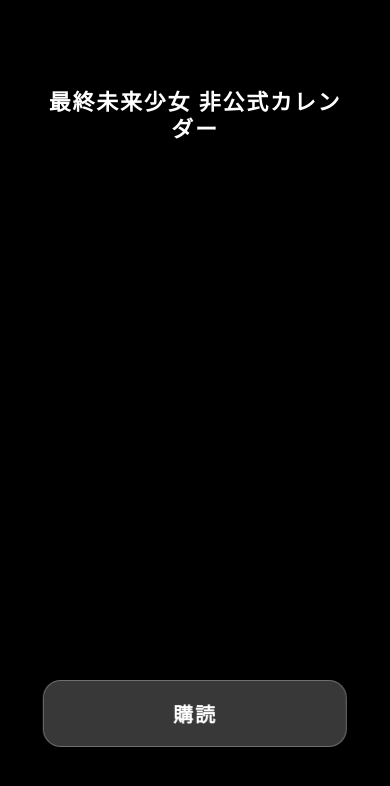
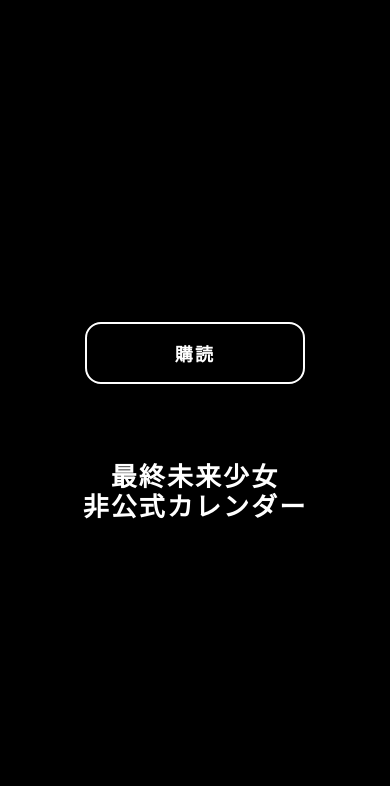
Before and after one commit to Le-comte-de-Saint-Germain/saishumiraishoujo-ical, a plain HTML site: page docs/tools/index.html in a window 390 px wide. Drawn offline with Linux system fonts and the light colour scheme.

Commit message:
Improve layout and styles in index.html
Refactor styles and structure for better layout and responsiveness.

```diff
--- a/docs/tools/index.html
+++ b/docs/tools/index.html
@@ -5,129 +5,71 @@
   <meta name="viewport" content="width=device-width,initial-scale=1" />
   <title>最終未来少女 非公式カレンダー</title>
   <style>
+    :root{
+      --phi: 1.61803398875;
+      --top-break: calc(100svh / var(--phi));              /* 上から 0.618...H */
+      --bottom-break: calc(100svh - (100svh / var(--phi)));/* 上から 0.382...H */
+    }
+
     *{ box-sizing: border-box; }
-    html,body{ height:100%; margin:0; background:#000; }
+    html,body{ height:100%; margin:0; background:#000; color:#fff; }
+
     body{
       min-height: 100svh;
-      display:grid;
-      place-items:center;
-      padding: clamp(18px, 4.5vw, 54px);
       font-family: ui-sans-serif, system-ui, -apple-system, "Hiragino Sans", "Noto Sans JP", "Segoe UI", Arial, sans-serif;
-      color:#fff;
     }
 
-    .stage{
-      width: min(980px, 100%);
-      height: min(640px, 100svh);
-      position: relative;
-      background:#000;
-      overflow: hidden;
-    }
-
-    /* 人物：左寄せ。画像自体は切り抜き済み（白背景）なので、黒背景上に置くだけ */
-    .hero{
-      position:absolute;
-      left: 0;
-      bottom: 0;
-      height: 100%;
-      width: auto;
-      object-fit: contain;
-      /* 白背景が残っている場合の保険：軽く馴染ませる（不要なら消してOK） */
-      /* filter: drop-shadow(0 28px 70px rgba(0,0,0,.65)); */
-    }
-
-    /* タイトル：頭上付近に置く（微調整しやすい） */
-    h1{
-      position:absolute;
-      left: 54%;
-      top: 14%;
-      transform: translateX(-50%);
-      margin:0;
-      width: min(520px, 86%);
+    /* 2行タイトル：2行目の下端を黄金比境目に合わせる */
+    .title{
+      position: fixed;
+      left: 50%;
+      top: var(--top-break);
+      transform: translate(-50%, -100%); /* 下端を top に一致させる */
+      margin: 0;
       text-align: center;
-      font-size: clamp(22px, 4.8vw, 34px);
+      line-height: 1.18;
+      letter-spacing: .08em;
       font-weight: 800;
-      letter-spacing: .08em;
-      line-height: 1.25;
-      text-shadow: 0 10px 40px rgba(0,0,0,.65);
+      font-size: clamp(26px, 6vw, 40px);
       white-space: nowrap;
     }
 
-    /* 購読ボタン：右側 */
+    /* ボタン：上端を黄金比（下から）境目に合わせる */
     .btn{
-      position:absolute;
-      right: 6%;
-      top: 52%;
-      transform: translateY(-50%);
-      display:inline-flex;
-      align-items:center;
-      justify-content:center;
-      padding: 18px 28px;
+      position: fixed;
+      left: 50%;
+      top: var(--bottom-break);          /* ここがボタン上端の基準 */
+      transform: translateX(-50%);
+      margin: 0;
+
+      display: inline-flex;
+      align-items: center;
+      justify-content: center;
+
+      padding: 16px 28px;
       min-width: 220px;
-      border-radius: 18px;
+      border-radius: 16px;
 
-      text-decoration:none;
-      background: rgba(255,255,255,.22);   /* 半透明の白 */
-      border: 1px solid rgba(255,255,255,.28);
+      background: transparent;
+      border: 2px solid #fff;
+      color: #fff;
+      text-decoration: none;
 
-      color: #fff;                         /* 文字は不透明の白 */
-      font-size: 20px;
-      font-weight: 850;
-      letter-spacing: .10em;
-
-      backdrop-filter: blur(10px);
-      box-shadow: 0 18px 70px rgba(0,0,0,.55);
-      transition: transform .08s ease, background .18s ease, border-color .18s ease;
-      user-select:none;
-    }
-    .btn:hover{
-      background: rgba(255,255,255,.28);
-      border-color: rgba(255,255,255,.38);
-      transform: translateY(-50%) translateY(-1px);
-    }
-    .btn:active{
-      transform: translateY(-50%) translateY(0px);
-    }
-
-    /* スマホ：縦配置に切り替えて、見切れを避ける */
-    @media (max-width: 640px){
-      .stage{ height: min(760px, 100svh); }
-
-      .hero{
-        left: 50%;
-        transform: translateX(-55%);
-        height: 78%;
-        bottom: 0;
-      }
-
-      h1{
-        left: 50%;
-        top: 6%;
-        transform: translateX(-50%);
-        white-space: normal;
-      }
-
-      .btn{
-        left: 50%;
-        right: auto;
-        top: 84%;
-        transform: translateX(-50%);
-        min-width: min(320px, 86%);
-      }
-      .btn:hover{ transform: translateX(-50%) translateY(-1px); }
-      .btn:active{ transform: translateX(-50%) translateY(0px); }
+      font-size: 18px;
+      font-weight: 800;
+      letter-spacing: .12em;
+      -webkit-tap-highlight-color: transparent;
+      user-select: none;
     }
   </style>
 </head>
 
 <body>
-  <main class="stage" aria-label="最終未来少女 非公式カレンダー">
-    <!-- 画像パスは、実際に置いたファイル名に合わせて変更してください -->
-    <img class="hero" src="./hero.jpg" alt="" />
+  <h1 class="title">
+    最終未来少女<br>
+    非公式カレンダー
+  </h1>
 
-    <h1>最終未来少女 非公式カレンダー</h1>
-
-    <a class="btn" href="webcal://サンジェルマン伯爵.com/sms-schedule.ics">購読</a>
-  </main>
+  <a class="btn" href="webcal://サンジェルマン伯爵.com/sms-schedule.ics">購読</a>
 </body>
 </html>
```
